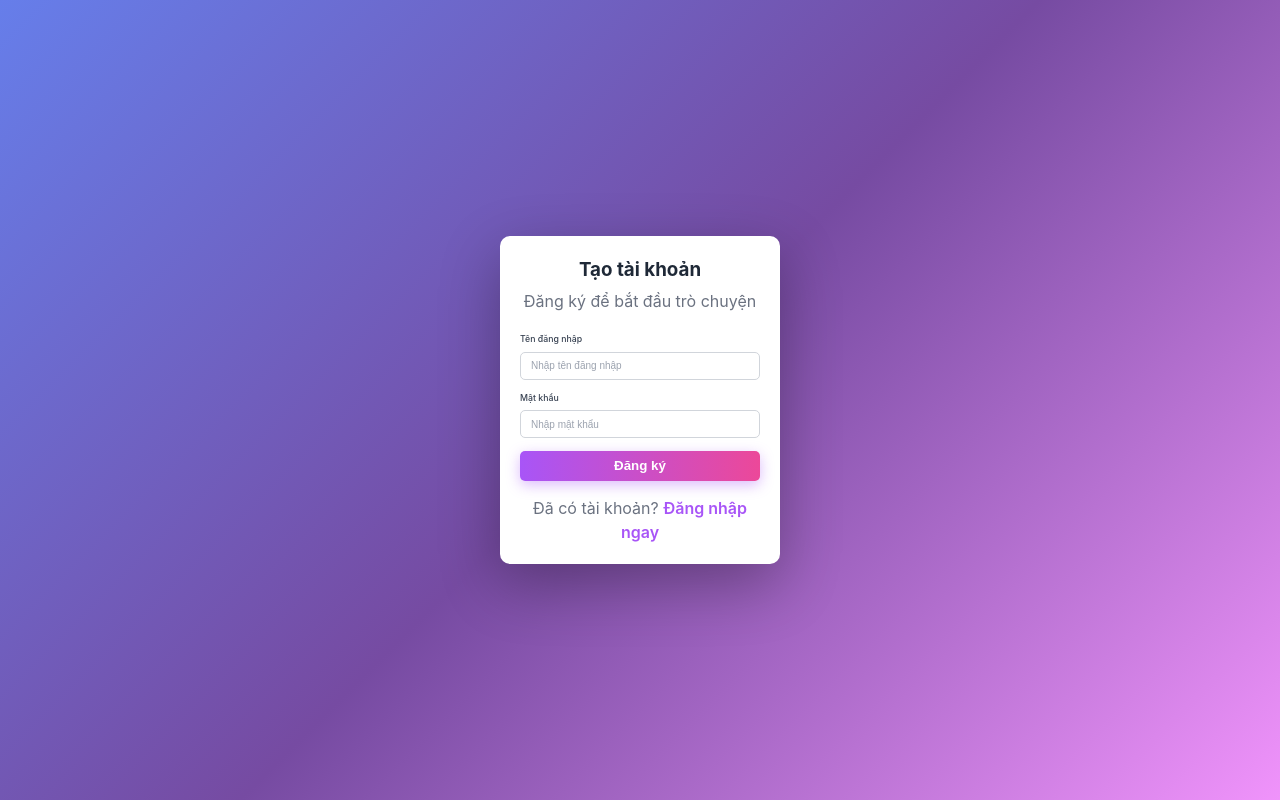
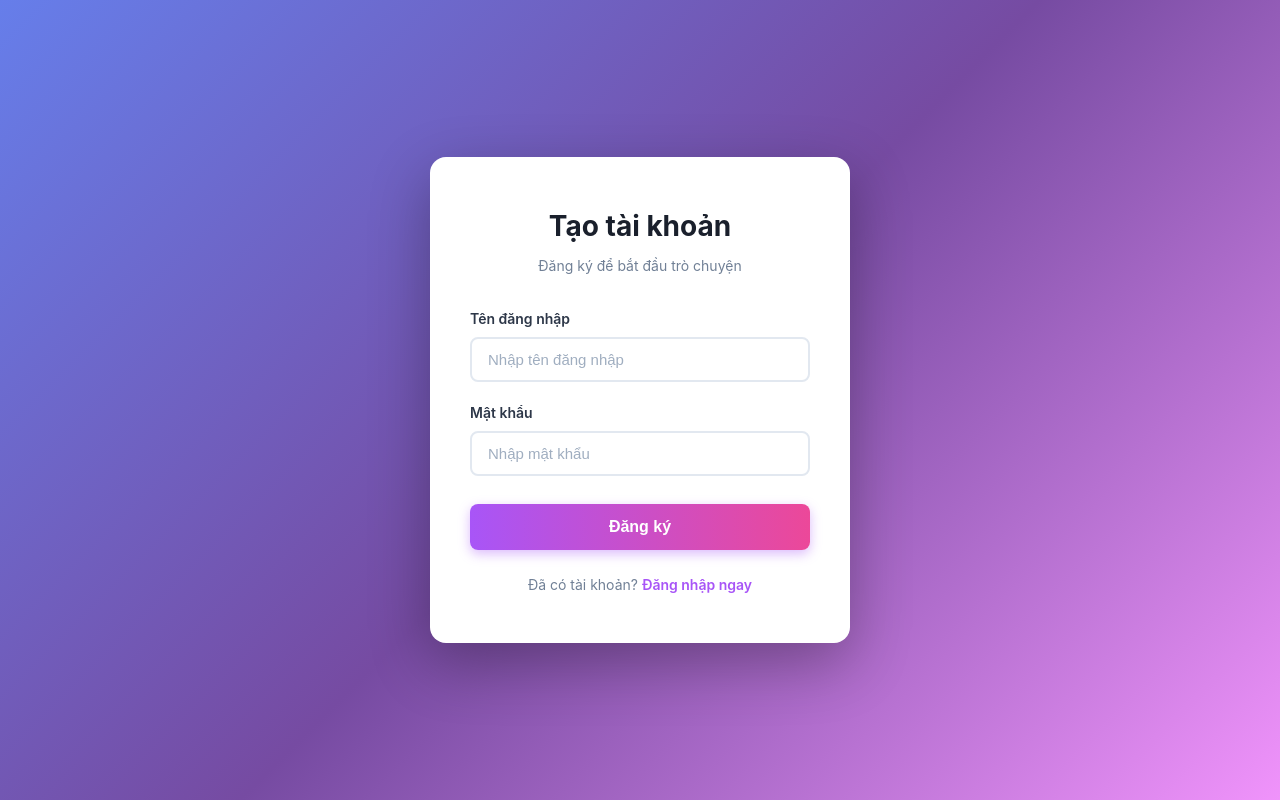
Before and after one commit to VanDuc263/AppChat, a React (Create React App) app: page /register in a window 1280 px wide. Built offline with nearby package versions, Linux system fonts and the light colour scheme; no server answers.

Commit message:
Fix size form register UI

```diff
--- a/src/components/buttons/MessageInput.tsx
+++ /dev/null
@@ -1,50 +0,0 @@
-import React, { ChangeEvent } from 'react';
-import { ref, uploadBytesResumable, getDownloadURL, UploadTaskSnapshot } from "firebase/storage";
-import { storage } from "../../firebase"; // Đường dẫn tới file config bên trên
-
-export default function MessageInput() {
-
-    // Hàm xử lý khi chọn file
-    const handleImageChange = (e: ChangeEvent<HTMLInputElement>) => {
-        const file = e.target.files?.[0]; // Dấu ? để tránh lỗi nếu files null
-        if (!file) return;
-
-        // Tạo đường dẫn file duy nhất
-        const storageRef = ref(storage, `images/${Date.now()}-${file.name}`);
-
-        // Bắt đầu upload
-        const uploadTask = uploadBytesResumable(storageRef, file);
-
-        uploadTask.on(
-            "state_changed",
-            (snapshot: UploadTaskSnapshot) => {
-                const progress = (snapshot.bytesTransferred / snapshot.totalBytes) * 100;
-                console.log(`Đang tải: ${progress}%`);
-            },
-            (error: Error) => {
-                console.error("Lỗi upload:", error.message);
-            },
-            async () => {
-                // Lấy URL sau khi hoàn tất
-                const downloadURL = await getDownloadURL(uploadTask.snapshot.ref);
-                console.log("Link ảnh:", downloadURL);
-
-            }
-        );
-    };
-
-    return (
-        <div className="input-container">
-            <input
-                type="file"
-                id="img-upload"
-                accept="image/*"
-                hidden
-                onChange={handleImageChange}
-            />
-            <label htmlFor="img-upload" style={{ cursor: 'pointer' }}>
-                📷 Gửi ảnh
-            </label>
-        </div>
-    );
-}
--- a/src/pages/ChatPage.tsx
+++ b/src/pages/ChatPage.tsx
@@ -11,7 +11,6 @@ import { useEffect, useState } from "react";
 import {faIcons, faImage, faPaperPlane,faPlus,faCircle} from "@fortawesome/free-solid-svg-icons";
 import { createRoomApi } from "../services/chatService";
 import {useMessage} from "../contexts/MessageContext";
-import MessageInput from "../components/buttons/MessageInput";
 
 interface Room {
     id: number;
@@ -126,8 +125,8 @@ function ChatAppContent() {
                         <div className="content-bottom">
                             <div className="bottom-toolbar">
 
-                                <FontAwesomeIcon onClick={() => MessageInput} className="toolbar-icon" icon={faImage}/>
-                                <FontAwesomeIcon className="toolbar-icon" icon={faIcons}/>
+                                {/*<FontAwesomeIcon onClick={() => MessageInput} className="toolbar-icon" icon={faImage}/>*/}
+                                {/*<FontAwesomeIcon className="toolbar-icon" icon={faIcons}/>*/}
                             </div>
                             <div className="bottom__message">
                                 <input
--- a/src/styles/RegisterPage.css
+++ b/src/styles/RegisterPage.css
@@ -1,124 +1,140 @@
-/* RegisterPage.css */
-
 .register-container {
     min-height: 100vh;
+    display: flex;
+    justify-content: center;
+    align-items: center;
     background: linear-gradient(135deg, #667eea 0%, #764ba2 50%, #f093fb 100%);
-    display: flex;
-    align-items: center;
-    justify-content: center;
-    padding: 1rem;
+    padding: 20px;
 }
 
 .register-card {
     background: white;
-    border-radius: 1rem;
+    border-radius: 16px;
     box-shadow: 0 20px 60px rgba(0, 0, 0, 0.3);
+    padding: 48px 40px;
     width: 100%;
-    max-width: 28rem;
-    padding: 2rem;
+    max-width: 420px;
+    animation: slideUp 0.5s ease-out;
+}
+
+@keyframes slideUp {
+    from {
+        opacity: 0;
+        transform: translateY(30px);
+    }
+    to {
+        opacity: 1;
+        transform: translateY(0);
+    }
 }
 
 .register-header {
     text-align: center;
-    margin-bottom: 2rem;
+    margin-bottom: 32px;
 }
 
 .register-header h1 {
-    font-size: 1.875rem;
-    font-weight: bold;
-    color: #1f2937;
-    margin-bottom: 0.5rem;
+    font-size: 28px;
+    font-weight: 700;
+    color: #1a202c;
+    margin: 0 0 8px 0;
 }
 
 .register-header p {
-    color: #6b7280;
+    font-size: 14px;
+    color: #718096;
+    margin: 0;
 }
 
 .register-form {
     display: flex;
     flex-direction: column;
-    gap: 1.25rem;
+    gap: 20px;
 }
 
 .form-group {
     display: flex;
     flex-direction: column;
+    gap: 8px;
 }
 
 .form-group label {
-    display: block;
-    font-size: 0.875rem;
-    font-weight: 500;
-    color: #374151;
-    margin-bottom: 0.5rem;
+    font-size: 14px;
+    font-weight: 600;
+    color: #2d3748;
 }
 
 .form-group input {
     width: 100%;
-    padding: 0.75rem 1rem;
-    border: 1px solid #d1d5db;
-    border-radius: 0.5rem;
+    padding: 12px 16px;
+    font-size: 15px;
+    border: 2px solid #e2e8f0;
+    border-radius: 8px;
     outline: none;
-    transition: all 0.2s;
-    font-size: 1rem;
+    transition: all 0.3s ease;
     box-sizing: border-box;
 }
 
-.form-group input:focus {
-    border-color: transparent;
-    box-shadow: 0 0 0 2px #a855f7;
+.form-group input::placeholder {
+    color: #a0aec0;
 }
 
-.form-group input::placeholder {
-    color: #9ca3af;
+.form-group input:focus {
+    border-color: #a855f7;
+    box-shadow: 0 0 0 3px rgba(168, 85, 247, 0.15);
 }
 
 .btn-register {
     width: 100%;
+    padding: 14px;
+    margin-top: 8px;
+    font-size: 16px;
+    font-weight: 600;
+    color: white;
     background: linear-gradient(to right, #a855f7, #ec4899);
-    color: white;
-    padding: 0.75rem;
-    border-radius: 0.5rem;
-    font-weight: 600;
     border: none;
+    border-radius: 8px;
     cursor: pointer;
-    transition: all 0.3s;
-    box-shadow: 0 4px 14px rgba(168, 85, 247, 0.4);
+    transition: all 0.3s ease;
+    box-shadow: 0 4px 12px rgba(168, 85, 247, 0.4);
 }
 
 .btn-register:hover {
-    background: linear-gradient(to right, #9333ea, #db2777);
+    transform: translateY(-2px);
     box-shadow: 0 6px 20px rgba(168, 85, 247, 0.5);
-    transform: translateY(-2px);
+}
+
+.btn-register:active {
+    transform: translateY(0);
+    box-shadow: 0 2px 8px rgba(168, 85, 247, 0.4);
 }
 
 .login-link {
-    margin-top: 1.5rem;
+    margin-top: 24px;
     text-align: center;
 }
 
 .login-link p {
-    color: #6b7280;
+    font-size: 14px;
+    color: #718096;
 }
 
 .login-link a {
     color: #a855f7;
     font-weight: 600;
     text-decoration: none;
-    transition: color 0.2s;
 }
 
 .login-link a:hover {
-    color: #9333ea;
+    text-decoration: underline;
 }
 
-/* Responsive */
-@media (max-width: 640px) {
+@media (max-width: 480px) {
     .register-card {
-        padding: 1.5rem;
+        padding: 32px 24px;
     }
 
     .register-header h1 {
-        font-size: 1.5rem;
+        font-size: 24px;
     }
 }
```
